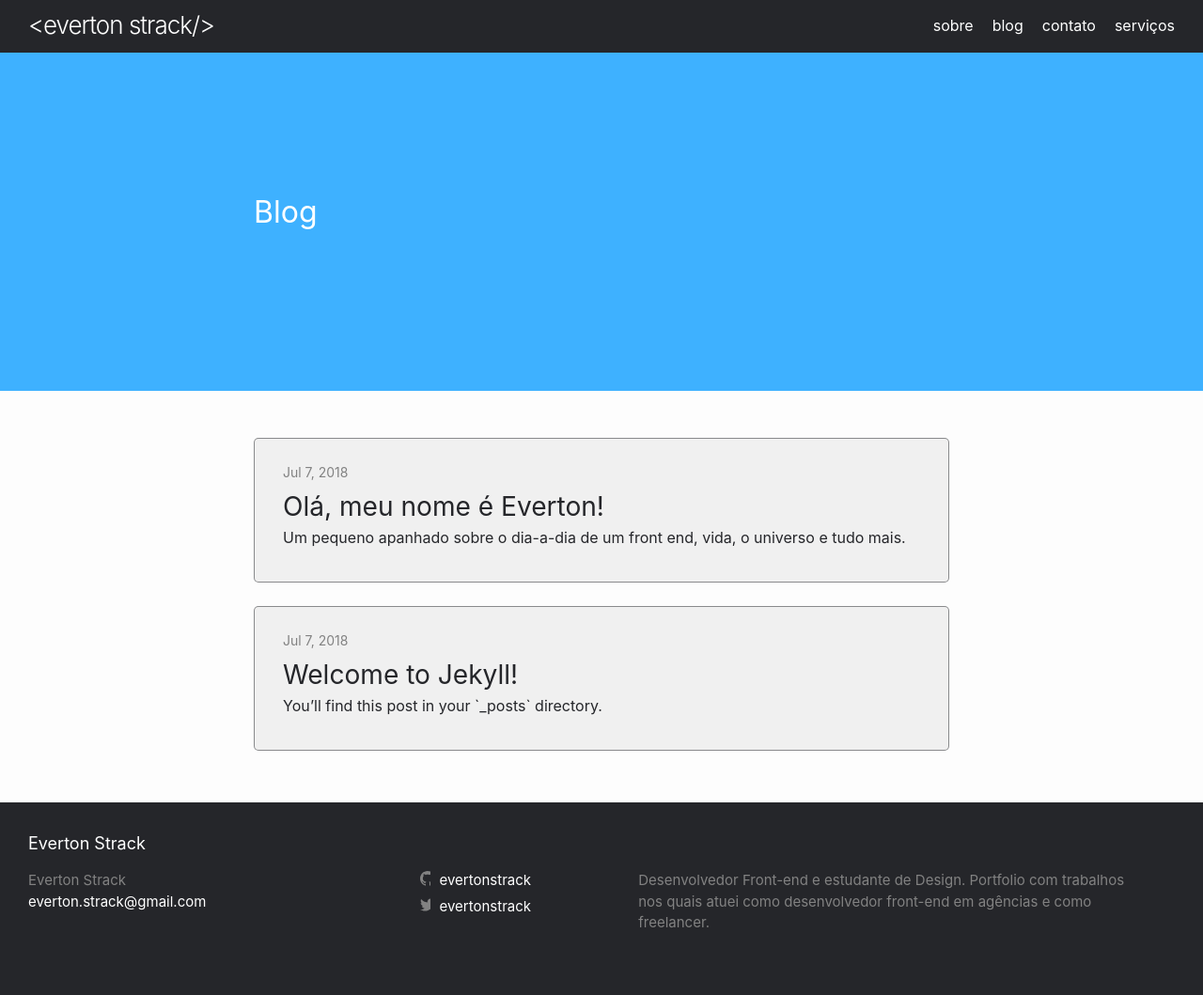
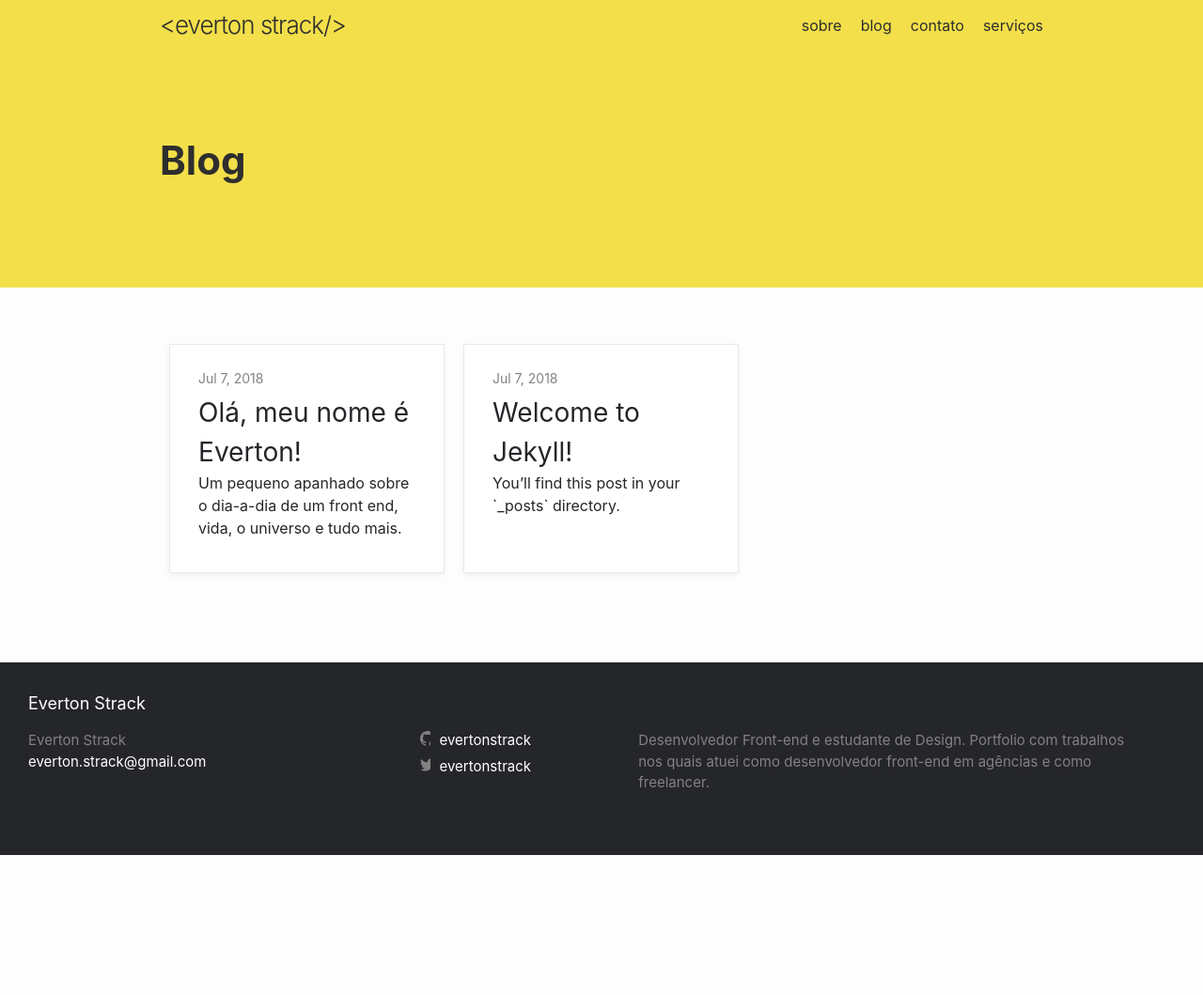
Before and after one commit to evertonstrack/blog.evertonstrack.com.br, a Jekyll site: the page built from blog.md, in a window 1280 px wide. Shown: the whole page at 94% size. Built offline with Jekyll 4.4.1, drawn with Linux system fonts in a browser that asks for light colours; after the commit the page ends 910 px from its top, so only the background shows below that.

Commit message:
Blog home page style

```diff
--- a/_layouts/blog.html
+++ b/_layouts/blog.html
@@ -11,11 +11,13 @@ layout: default
     {%- endif -%}
   </header>
 
-  <div class="wrapper">
+  <div class="wrapper wrapper-blog">
 
     {{ content }}
 
+
     {%- if site.posts.size > 0 -%}
+      <div class="post-list">
         {%- for post in site.posts -%}
         <article class="post-item">
           <a class="post-link" href="{{ post.url | relative_url }}">
@@ -32,6 +34,7 @@ layout: default
           </a>
         </article>
         {%- endfor -%}
+      </div>
 
       <p class="rss-subscribe" style="display: none;">subscribe
         <a href="{{ " /feed.xml " | relative_url }}">via RSS</a>
--- a/assets/styles/_page.scss
+++ b/assets/styles/_page.scss
@@ -11,7 +11,7 @@ h1, h2, h3, h4, h5, h6, p, blockquote, pre, ul, ol, dl, figure, .highlight {
 
 .section-full{
   width: 100%;
-  height: 100vh;
+  min-height: 100vh;
   position: relative;
 }
 
--- a/assets/styles/_post.scss
+++ b/assets/styles/_post.scss
@@ -2,14 +2,18 @@
 .post-list {
     margin-bottom: 30px;
 }
+
 .post-item{
 
   .post-link {
     display: block;
     font-size: 24px;
-    background-color: #F0F0F0;
-    border: 1px solid rgba(37, 38, 42, 0.5);
-    border-radius: 5px;
+    background-color: #FFF;
+    border: 1px solid rgba(37, 38, 42, 0.1);
+    -webkit-box-shadow: 0 2px 5px 0 #F0F0F0;
+    box-shadow: 0 2px 5px 0 #F0F0F0;
+
+    // border-radius: 5px;
     padding: 15px 30px;
     color: map-get($colors, primary);
     transition: all 0.3s ease;
--- a/assets/styles/pages/_blog.scss
+++ b/assets/styles/pages/_blog.scss
@@ -1,10 +1,55 @@
 /* blog */
 
+.blog-page{
+  .site-header{
+    background-color: rgba(243, 223, 73, 1);
+
+    a,
+    .site-nav .page-link{
+      color: #2e2e2e;
+    }
+
+    .wrapper{
+      max-width: 1000px;
+    }
+  }
+
+  .section-header{
+    > .wrapper{
+      max-width: -webkit-calc(1000px - (30px * 2));
+      max-width: calc(1000px - (30px * 2));
+    }
+  }
+
+  .wrapper-blog{
+    max-width: -webkit-calc(1000px - (30px * 2));
+    max-width: calc(1000px - (30px * 2));
+  }
+}
 
 .section-blog{
 
   .section-header{
-    background-color: #3eb1ff;
-    color: #FFF;
+    background-color: rgba(243, 223, 73, 1);
+    color: #2e2e2e;
+    max-height: 250px;
+
+    .page-heading {
+      font-size: 42px;
+      font-weight: bold;
+    }
+  }
+
+  .post-list {
+    display: flex;
+    flex-wrap: wrap;
+    align-items: stretch;
+
+    .post-item {
+      max-width: 33.3%;
+      padding: 10px;
+      display: flex;
+      flex: 1 auto;
+    }
   }
 }
--- a/assets/styles/pages/_home.scss
+++ b/assets/styles/pages/_home.scss
@@ -50,6 +50,8 @@
 
   display: flex;
   align-items: center;
+  padding-top: 50px;
+  padding-bottom: 50px;
 
   > .wrap {
     display: flex;
```
Lines whose indentation alone changed are shown as unchanged.
